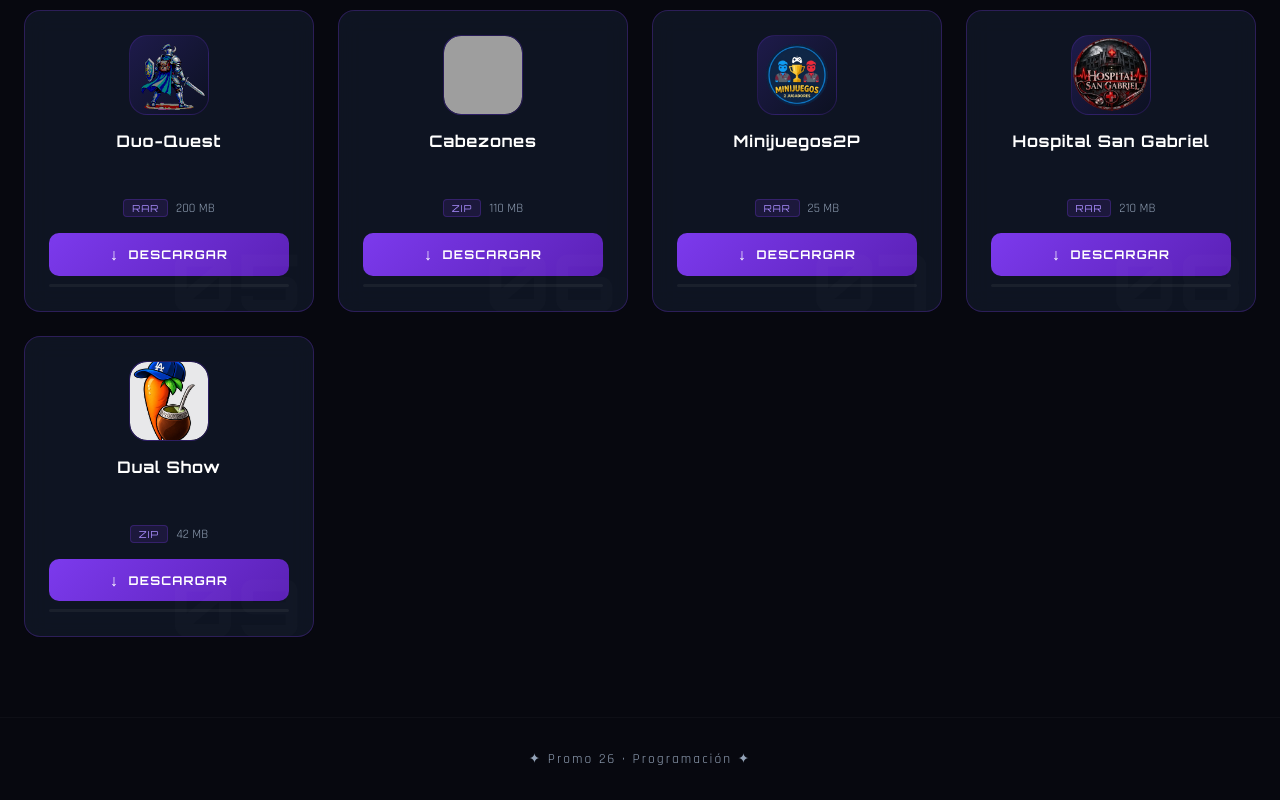
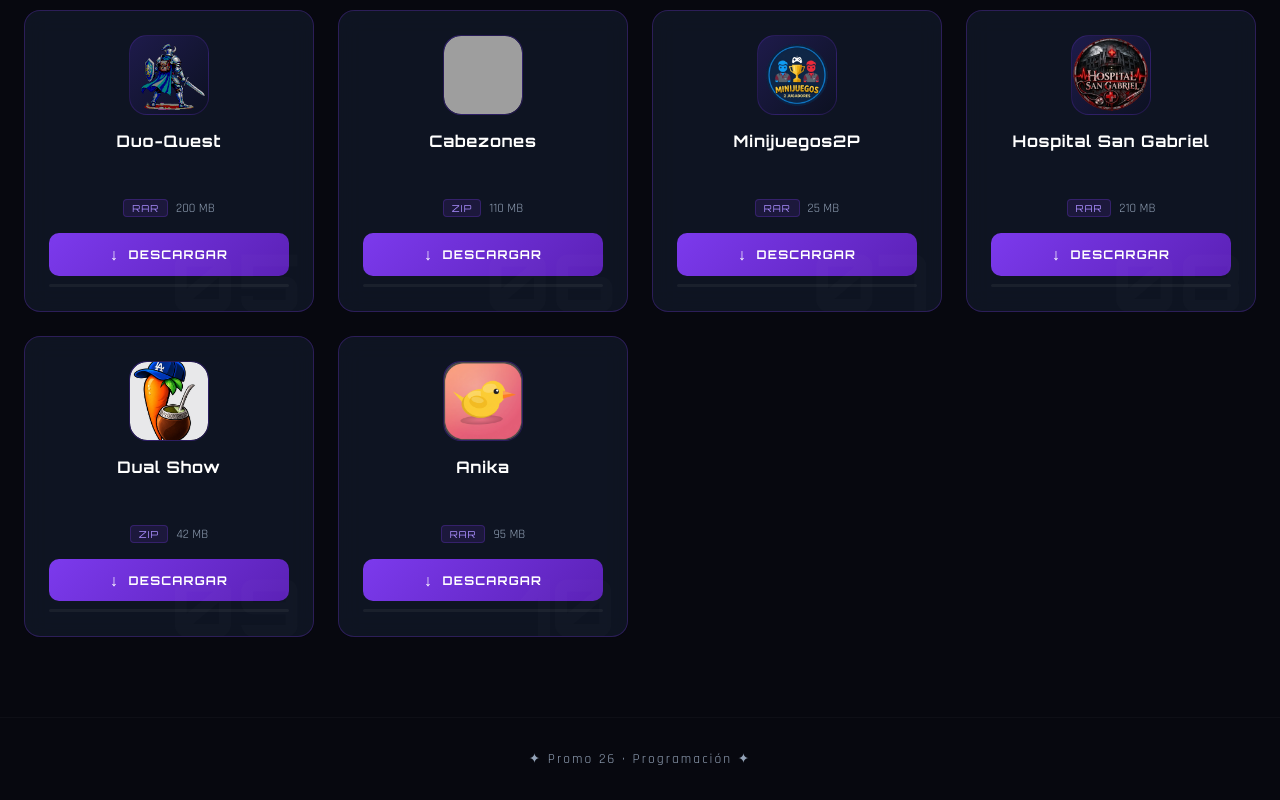
Before and after one commit to lucaaassss/juegos-promo-26, a plain HTML site: page index.html in a window 1280 px wide. Shown: the part 824-1624 px from the top of the page. Drawn offline with Linux system fonts and the light colour scheme; grey boxes are pictures that could not be loaded.

Commit message:
feat: agrega Anika con descarga directa de Drive

```diff
--- a/index.html
+++ b/index.html
@@ -312,6 +312,35 @@
         </div>
       </div>
 
+      <!-- ════════════════════════════════════
+           🎮 JUEGO 10 — ANIKA
+      ═════════════════════════════════════ -->
+      <div class="game-card"
+        data-file="https://drive.usercontent.google.com/download?id=1m_Sg3oB_9tfNkSdvIKejsuVoGuHlVvzQ&export=download&confirm=t"
+        data-name="ElViajeDeAnika.rar">
+        <div class="card-glow"></div>
+        <div class="card-icon">
+          <img src="icons/anika.jpg" alt="Anika"
+            onerror="this.style.display='none';this.nextElementSibling.style.display='flex'" />
+          <div class="icon-fallback" style="display:none">✨</div>
+        </div>
+        <div class="card-info">
+          <h3>Anika</h3>
+          <br></br>
+          <div class="card-meta">
+            <span class="tag">RAR</span>
+            <span class="size">95 MB</span>
+          </div>
+        </div>
+        <button class="download-btn" onclick="descargar(this)">
+          <span class="btn-icon">↓</span>
+          <span>DESCARGAR</span>
+        </button>
+        <div class="download-bar">
+          <div class="download-progress"></div>
+        </div>
+      </div>
+
     </div>
   </main>
 
```
Also changed, not shown: icons/anika.jpg (added).
